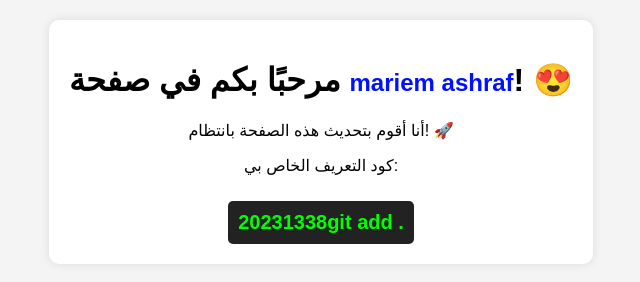
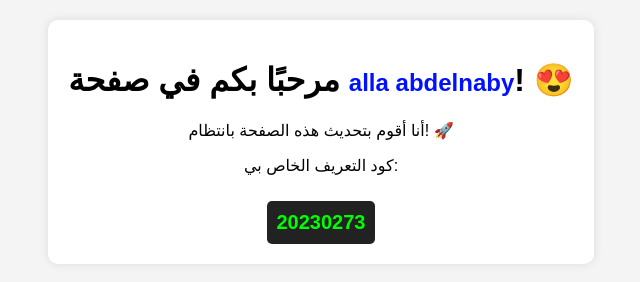
Before and after one commit to mandoXl/alaa, a plain HTML site: page index.html in a window 1280 px wide. Shown: the whole page, without its empty margins (319-959 px from the left). Drawn offline with Linux system fonts and the light colour scheme.

Commit message:
index.html

```diff
--- a/index.html
+++ b/index.html
@@ -37,10 +37,10 @@
 </head>
 <body>
     <div class="container">
-        <h1>مرحبًا بكم في صفحة <span class="name">mariem ashraf</span>! 😍</h1>
+        <h1>مرحبًا بكم في صفحة <span class="name">alla abdelnaby</span>! 😍</h1>
         <p>أنا أقوم بتحديث هذه الصفحة بانتظام! 🚀</p>
         <p>كود التعريف الخاص بي:</p>
-        <div class="code-box">20231338git add .
+        <div class="code-box">20230273
 </div>
     </div>
 </body>
```
